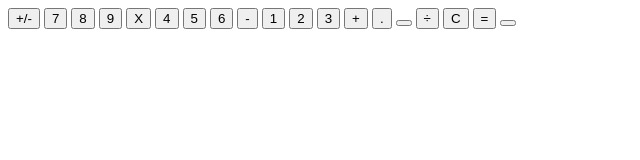
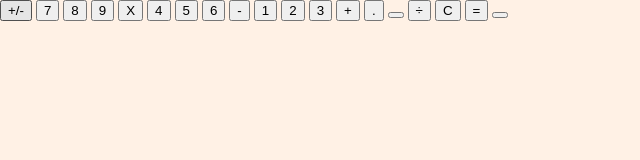
Before and after one commit to Kylewwelsh/calculator, a plain HTML site: page index.html in a window 1280 px wide. Shown: the whole page, without its empty margins (0-640 px from the left). Drawn offline with Linux system fonts and the light colour scheme.

Commit message:
stylesheet and script linked to index.html

```diff
--- a/assets/css/main.css
+++ b/assets/css/main.css
@@ -7,3 +7,8 @@
   --borderLine: solid rgba(0, 0, 0, 0.596);
   --calcScreen: rgba(93, 93, 255, 0.685);
 }
+
+body {
+  margin: 0;
+  background-color: rgba(255, 218, 185, 0.37);
+}
--- a/index.html
+++ b/index.html
@@ -4,6 +4,8 @@
   <meta charset="UTF-8">
   <meta http-equiv="X-UA-Compatible" content="IE=edge">
   <meta name="viewport" content="width=device-width, initial-scale=1.0">
+  <link rel="stylesheet" href="./assets/css/main.css">
+  <script type="module" src="./assets/js/script.js"></script>
   <title>Document</title>
 </head>
 <body>
```
